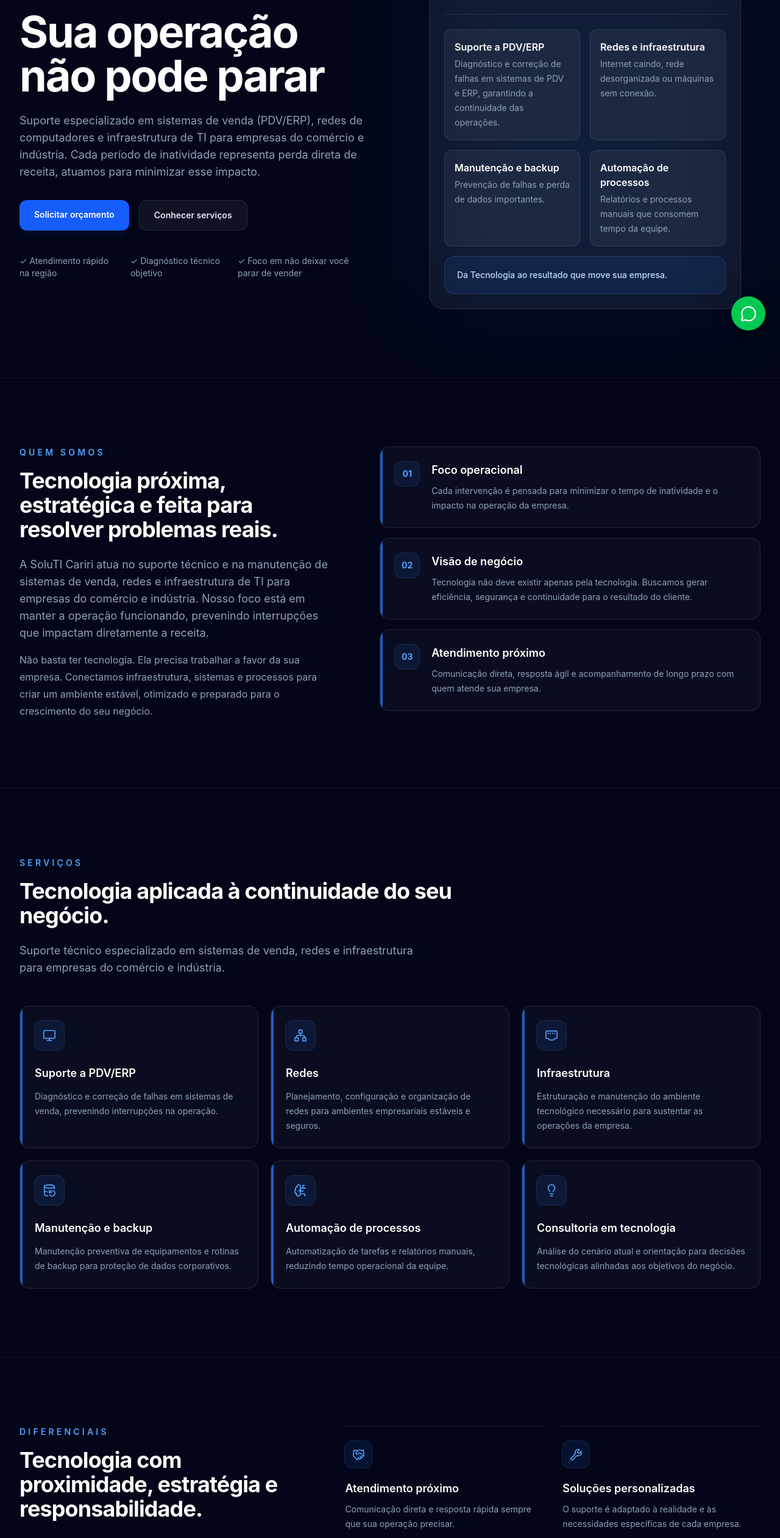
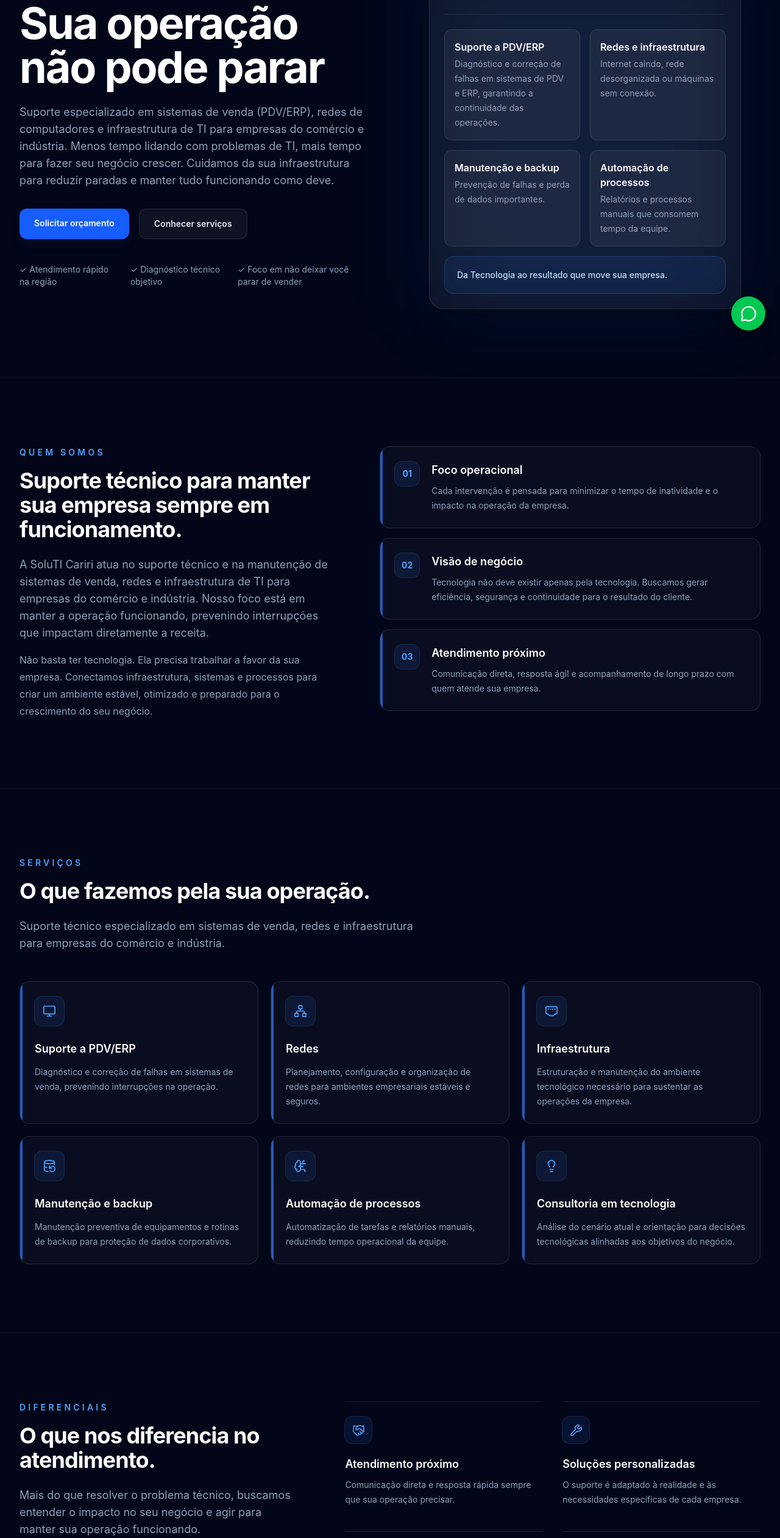
Before and after one commit to Gidelucas/SoluTICariri, a React (Vite) app: page / in a window 1280 px wide. Shown: the part 234-2756 px from the top of the page at 61% size. Built offline with nearby package versions, Linux system fonts and the light colour scheme.

Commit message:
Correções de informativos e outros pequenos ajustes

```diff
--- a/src/components/About.jsx
+++ b/src/components/About.jsx
@@ -30,8 +30,7 @@ function About() {
             </p>
 
             <h2 className="mt-4 text-3xl font-bold tracking-tight text-white sm:text-4xl">
-              Tecnologia próxima, estratégica e feita para resolver problemas
-              reais.
+              Suporte técnico para manter sua empresa sempre em funcionamento.
             </h2>
 
             <p className="mt-6 text-base leading-7 text-slate-400 sm:text-lg">
--- a/src/components/Contact.jsx
+++ b/src/components/Contact.jsx
@@ -31,11 +31,9 @@ function Contact() {
 
     const message = `
 Olá! Vim pelo site da ${company.name}.
+Me chamo ${formData.name},
+da empresa ${formData.company || 'Não informado'}
 
-Nome: ${formData.name}
-Empresa: ${formData.company || 'Não informado'}
-
-Mensagem:
 ${formData.message}
     `.trim()
 
@@ -68,7 +66,9 @@ ${formData.message}
             </p>
 
             <a
-              href={`https://wa.me/${company.whatsapp}`}
+              href={`https://wa.me/${company.whatsapp}?text=${encodeURIComponent(
+                'Olá! Vim pelo site da SoluTI Cariri e gostaria de conversar sobre uma solução para minha empresa.'
+              )}`}
               target="_blank"
               rel="noreferrer"
               className="mt-8 inline-flex items-center gap-3 rounded-xl bg-blue-600 px-6 py-3.5 text-sm font-semibold text-white shadow-lg shadow-blue-950/30 transition duration-300 hover:-translate-y-0.5 hover:bg-blue-500 focus:outline-none focus:ring-2 focus:ring-blue-400"
@@ -90,22 +90,6 @@ ${formData.message}
 
                   <p className="mt-1 text-sm text-slate-400">
                     {company.location}
-                  </p>
-                </div>
-              </div>
-
-              <div className="flex items-start gap-4">
-                <div className="flex h-10 w-10 shrink-0 items-center justify-center rounded-xl bg-blue-500/10 text-blue-400 ring-1 ring-blue-400/20">
-                  <Clock3 size={19} />
-                </div>
-
-                <div>
-                  <p className="font-medium text-white">
-                    Atendimento
-                  </p>
-
-                  <p className="mt-1 text-sm text-slate-400">
-                    {company.businessHours}
                   </p>
                 </div>
               </div>
--- a/src/components/Differentials.jsx
+++ b/src/components/Differentials.jsx
@@ -59,7 +59,7 @@ function Differentials() {
           </p>
 
           <h2 className="mt-4 text-3xl font-bold tracking-tight text-white sm:text-4xl">
-            Tecnologia com proximidade, estratégia e responsabilidade.
+            O que nos diferencia no atendimento.
           </h2>
 
           <p className="mt-6 max-w-xl text-base leading-7 text-slate-400 sm:text-lg">
--- a/src/components/Hero.jsx
+++ b/src/components/Hero.jsx
@@ -20,8 +20,8 @@ function Hero() {
 
           <p className="mt-6 max-w-2xl text-base leading-7 text-slate-400 sm:text-lg">
             Suporte especializado em sistemas de venda (PDV/ERP), redes de computadores e infraestrutura de TI para empresas do comércio e indústria.
-            Cada período de inatividade representa perda direta de receita, atuamos para
-            minimizar esse impacto.
+            Menos tempo lidando com problemas de TI, mais tempo para fazer seu negócio crescer. Cuidamos da sua infraestrutura para reduzir paradas e
+            manter tudo funcionando como deve.
           </p>
 
           <div className="mt-8 flex flex-col gap-4 sm:flex-row">
--- a/src/components/Services.jsx
+++ b/src/components/Services.jsx
@@ -13,7 +13,7 @@ function Services() {
           </p>
 
           <h2 className="mt-4 text-3xl font-bold tracking-tight text-white sm:text-4xl">
-            Tecnologia aplicada à continuidade do seu negócio.
+            O que fazemos pela sua operação.
           </h2>
 
           <p className="mt-6 max-w-2xl text-base leading-7 text-slate-400 sm:text-lg">
--- a/src/data/faq.js
+++ b/src/data/faq.js
@@ -2,7 +2,7 @@ export const faqItems = [
   {
     question: 'Quais tipos de empresas a SoluTI Cariri atende?',
     answer:
-      'Atendemos empresas do comércio que dependem de sistemas de venda, redes e infraestrutura de TI para operar sem interrupções — como mercados, farmácias, lojas e demais estabelecimentos.',
+      'Atendemos empresas do comércio que dependem de sistemas de venda, redes e infraestrutura de TI para operar sem interrupções, como mercados, farmácias, lojas e demais estabelecimentos.',
   },
   {
     question: 'Quais problemas vocês resolvem com mais frequência?',
```
